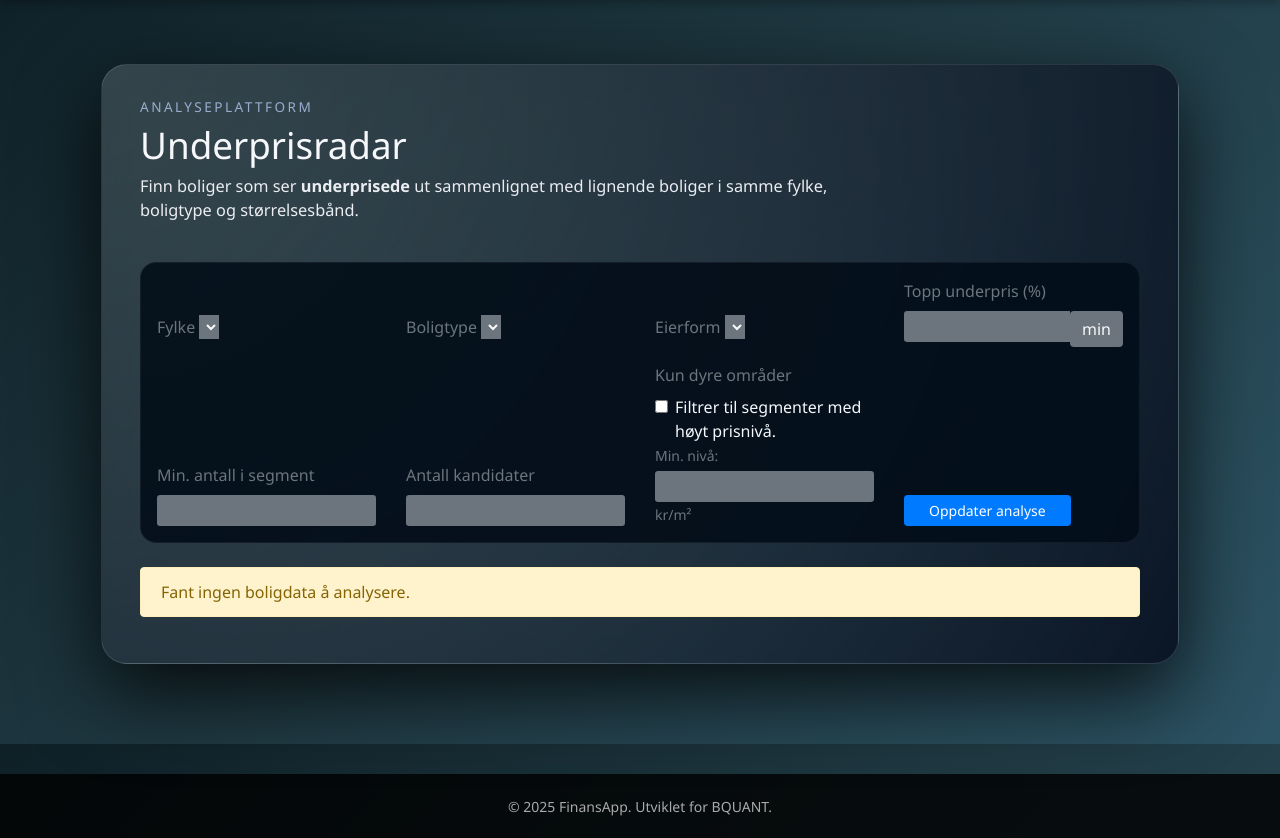
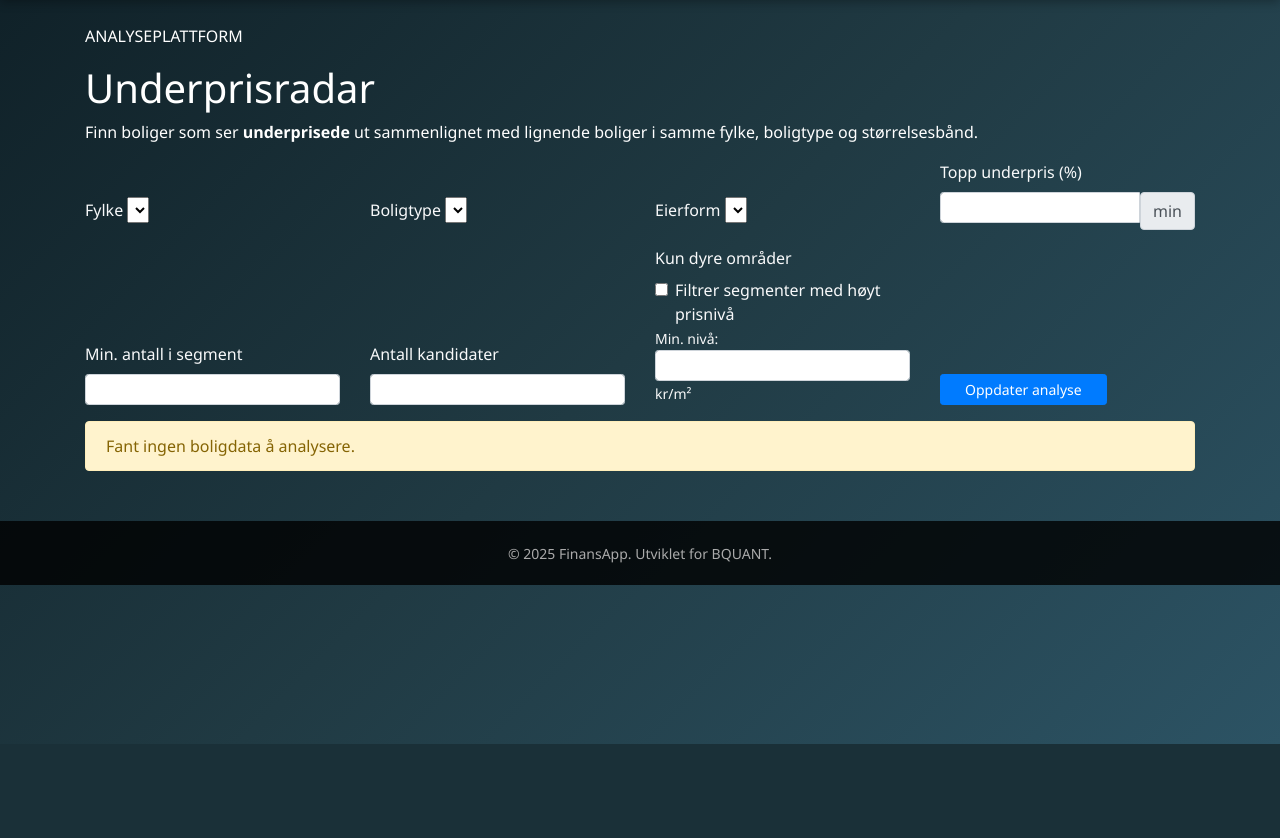
Before and after one commit to naessrobert-ui/prisanalyse, a Flask app: page /bolig/kupp/ in a window 1280 px wide. Shown: the part 56-894 px from the top of the page. After the commit the page ends 800 px from the top, so only its background shows below. Run offline with Flask 3, Linux system fonts and the light colour scheme; data that the repository does not hold is empty; parts of the project's set-up code (start-up, migrations or seed data) failed here and were passed over.

Commit message:
Update bolig_kupp.html

```diff
--- a/templates/bolig_kupp.html
+++ b/templates/bolig_kupp.html
@@ -3,61 +3,10 @@
 
 {% block content %}
 
-<style>
-  .page-wrapper {
-    min-height: calc(100vh - 140px);
-    display: flex;
-    align-items: flex-start;
-    justify-content: center;
-    padding: 40px 16px 60px;
-  }
-
-  .glass-card-wide {
-    width: 100%;
-    max-width: 1200px;
-    background: radial-gradient(circle at top left,
-                rgba(255,255,255,0.14),
-                rgba(10,20,35,0.97));
-    border-radius: 26px;
-    box-shadow: 0 28px 80px rgba(0, 0, 0, 0.80);
-    backdrop-filter: blur(14px);
-    border: 1px solid rgba(255, 255, 255, 0.12);
-    padding: 32px 38px 30px;
-    color: #f5f7fb;
-  }
-
-  .bolig-hero {
-      padding: 0 0 24px 0;
-      text-align: left;
-  }
-  .bolig-hero .hero-kicker {
-      font-size: 0.85rem;
-      letter-spacing: 0.18em;
-      text-transform: uppercase;
-      color: #9fb4d6;
-      margin-bottom: 0.35rem;
-  }
-  .bolig-hero h1 {
-      font-size: 2.3rem;
-      margin-bottom: 0.4rem;
-  }
-  .bolig-hero p {
-      font-size: 1.02rem;
-      opacity: 0.95;
-      max-width: 720px;
-  }
-
-  /* Gjør kortene inne i glasskortet litt lysere / mer luftige */
-  .underpris-card {
-      background-color: rgba(3, 14, 25, 0.9) !important;
-      border-radius: 16px;
-      border: 1px solid rgba(255, 255, 255, 0.06) !important;
-  }
-</style>
-
 <div class="page-wrapper">
   <div class="glass-card-wide">
 
+    <!-- Hero-seksjon -->
     <section class="bolig-hero">
       <p class="hero-kicker">ANALYSEPLATTFORM</p>
       <h1>Underprisradar</h1>
@@ -68,12 +17,12 @@
     </section>
 
     <!-- Filter-skjema -->
-    <form method="get" class="underpris-card mb-4 p-3">
+    <form method="get" class="filter-card">
       <div class="row g-3 align-items-end">
 
         <div class="col-md-3">
-          <label class="form-label text-muted">Fylke</label>
-          <select name="fylke" class="form-select form-select-sm bg-secondary border-0 text-light">
+          <label class="form-label text-light">Fylke</label>
+          <select name="fylke" class="form-select form-select-sm input-glass">
             {% for f in fylke_options %}
               <option value="{{ f }}" {% if f == selected_fylke %}selected{% endif %}>{{ f }}</option>
             {% endfor %}
@@ -81,8 +30,8 @@
         </div>
 
         <div class="col-md-3">
-          <label class="form-label text-muted">Boligtype</label>
-          <select name="boligtype" class="form-select form-select-sm bg-secondary border-0 text-light">
+          <label class="form-label text-light">Boligtype</label>
+          <select name="boligtype" class="form-select form-select-sm input-glass">
             {% for b in boligtype_options %}
               <option value="{{ b }}" {% if b == selected_boligtype %}selected{% endif %}>{{ b }}</option>
             {% endfor %}
@@ -90,8 +39,8 @@
         </div>
 
         <div class="col-md-3">
-          <label class="form-label text-muted">Eierform</label>
-          <select name="eierform" class="form-select form-select-sm bg-secondary border-0 text-light">
+          <label class="form-label text-light">Eierform</label>
+          <select name="eierform" class="form-select form-select-sm input-glass">
             {% for e in eierform_options %}
               <option value="{{ e }}" {% if e == selected_eierform %}selected{% endif %}>{{ e }}</option>
             {% endfor %}
@@ -99,45 +48,40 @@
         </div>
 
         <div class="col-md-3">
-          <label class="form-label text-muted">Topp underpris (%)</label>
+          <label class="form-label text-light">Topp underpris (%)</label>
           <div class="input-group input-group-sm">
-            <input type="number" name="min_underpris_pct" class="form-control bg-secondary border-0 text-light"
+            <input type="number" name="min_underpris_pct" class="form-control input-glass"
                    value="{{ min_underpris_pct }}" min="0" max="80" step="1">
-            <span class="input-group-text bg-secondary border-0 text-light">min</span>
+            <span class="input-group-text input-glass">min</span>
           </div>
         </div>
-
       </div>
 
       <div class="row g-3 align-items-end mt-3">
-
         <div class="col-md-3">
-          <label class="form-label text-muted">Min. antall i segment</label>
-          <input type="number" name="min_segment_size"
-                 class="form-control form-control-sm bg-secondary border-0 text-light"
+          <label class="form-label text-light">Min. antall i segment</label>
+          <input type="number" name="min_segment_size" class="form-control form-control-sm input-glass"
                  value="{{ min_segment_size }}" min="3" max="100" step="1">
         </div>
 
         <div class="col-md-3">
-          <label class="form-label text-muted">Antall kandidater</label>
-          <input type="number" name="top_n"
-                 class="form-control form-control-sm bg-secondary border-0 text-light"
+          <label class="form-label text-light">Antall kandidater</label>
+          <input type="number" name="top_n" class="form-control form-control-sm input-glass"
                  value="{{ top_n }}" min="10" max="300" step="10">
         </div>
 
         <div class="col-md-3">
-          <label class="form-label text-muted">Kun dyre områder</label>
+          <label class="form-label text-light">Kun dyre områder</label>
           <div class="form-check">
             <input class="form-check-input" type="checkbox" id="kun_dyre" name="kun_dyre" value="1"
                    {% if kun_dyre %}checked{% endif %}>
-            <label class="form-check-label" for="kun_dyre">
-              Filtrer til segmenter med høyt prisnivå.
+            <label class="form-check-label text-light" for="kun_dyre">
+              Filtrer segmenter med høyt prisnivå
             </label>
           </div>
-          <small class="text-muted">
+          <small class="text-light">
             Min. nivå:
-            <input type="number" name="min_dyrt_nivå"
-                   class="form-control form-control-sm bg-secondary border-0 text-light mt-1"
+            <input type="number" name="min_dyrt_nivå" class="form-control form-control-sm input-glass"
                    value="{{ min_dyrt_nivå }}" min="20000" max="200000" step="5000">
             kr/m²
           </small>
@@ -148,48 +92,77 @@
             Oppdater analyse
           </button>
         </div>
-
       </div>
     </form>
 
     {% if error %}
-      <div class="alert alert-warning">
-        {{ error }}
-      </div>
+      <div class="alert alert-warning mt-3">{{ error }}</div>
     {% endif %}
 
     {% if has_data %}
-      <p class="text-muted mb-3">
-        Viser <strong>{{ antall_kandidater }}</strong> kandidater som ser underprisede ut
-        basert på segment-median for m²-pris.
+
+      <p class="text-light mt-3 mb-2">
+        Viser <strong>{{ antall_kandidater }}</strong> kandidater som ser underprisede ut basert på segment-median for m²-pris.
       </p>
 
-      <div class="row g-4">
-        <div class="col-lg-7">
-          <div class="underpris-card">
-            <div class="card-header bg-transparent border-0">
-              <h5 class="card-title mb-0">Kart over kandidater</h5>
-            </div>
-            <div class="card-body p-0">
-              {{ map_html|safe }}
-            </div>
-          </div>
-        </div>
-
-        <div class="col-lg-5">
-          <div class="underpris-card">
-            <div class="card-header bg-transparent border-0 d-flex justify-content-between align-items-center">
-              <h5 class="card-title mb-0">Detaljert liste</h5>
-            </div>
-            <div class="card-body table-responsive">
-              {{ table_html|safe }}
-            </div>
-          </div>
+      <!-- KART -->
+      <div class="card-content mt-4">
+        <h4 class="section-title">Kart over kandidater</h4>
+        <div class="mt-2">
+          {{ map_html|safe }}
         </div>
       </div>
+
+      <!-- TABELL -->
+      <div class="card-content mt-4">
+        <h4 class="section-title">Detaljert liste</h4>
+
+        <div id="underpris-table-wrapper" class="mt-3">
+          {{ table_html|safe }}
+        </div>
+      </div>
+
     {% endif %}
-
   </div>
 </div>
 
+<script>
+document.addEventListener('DOMContentLoaded', function () {
+  const wrapper = document.getElementById('underpris-table-wrapper');
+  if (!wrapper) return;
+
+  const table = wrapper.querySelector('table');
+  if (!table) return;
+
+  const getCellValue = (tr, idx) =>
+    (tr.children[idx].innerText || tr.children[idx].textContent).trim();
+
+  const comparer = (idx, asc) => (a, b) => {
+    const v1 = getCellValue(asc ? a : b, idx);
+    const v2 = getCellValue(asc ? b : a, idx);
+
+    const n1 = parseFloat(v1.replace(/\s/g, '').replace(',', '.'));
+    const n2 = parseFloat(v2.replace(/\s/g, '').replace(',', '.'));
+
+    if (!isNaN(n1) && !isNaN(n2)) return n1 - n2;
+
+    return v1.localeCompare(v2, 'nb');
+  };
+
+  table.querySelectorAll('th').forEach((th, idx) => {
+    th.style.cursor = 'pointer';
+    th.title = 'Klikk for å sortere';
+
+    th.addEventListener('click', () => {
+      const tbody = table.tBodies[0];
+      const rows = Array.from(tbody.querySelectorAll('tr'));
+      const asc = !(th.dataset.sortAsc === 'true');
+      th.dataset.sortAsc = asc ? 'true' : 'false';
+
+      rows.sort(comparer(idx, asc)).forEach(tr => tbody.appendChild(tr));
+    });
+  });
+});
+</script>
+
 {% endblock %}
```
